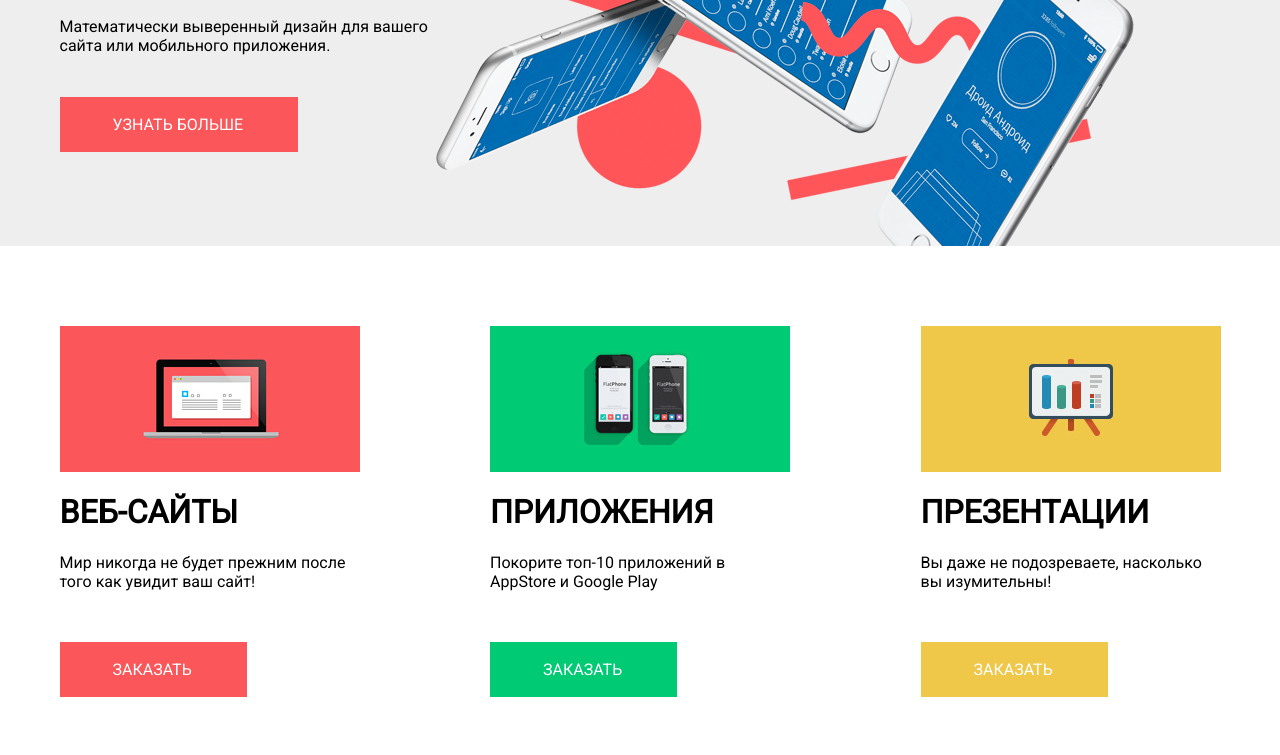
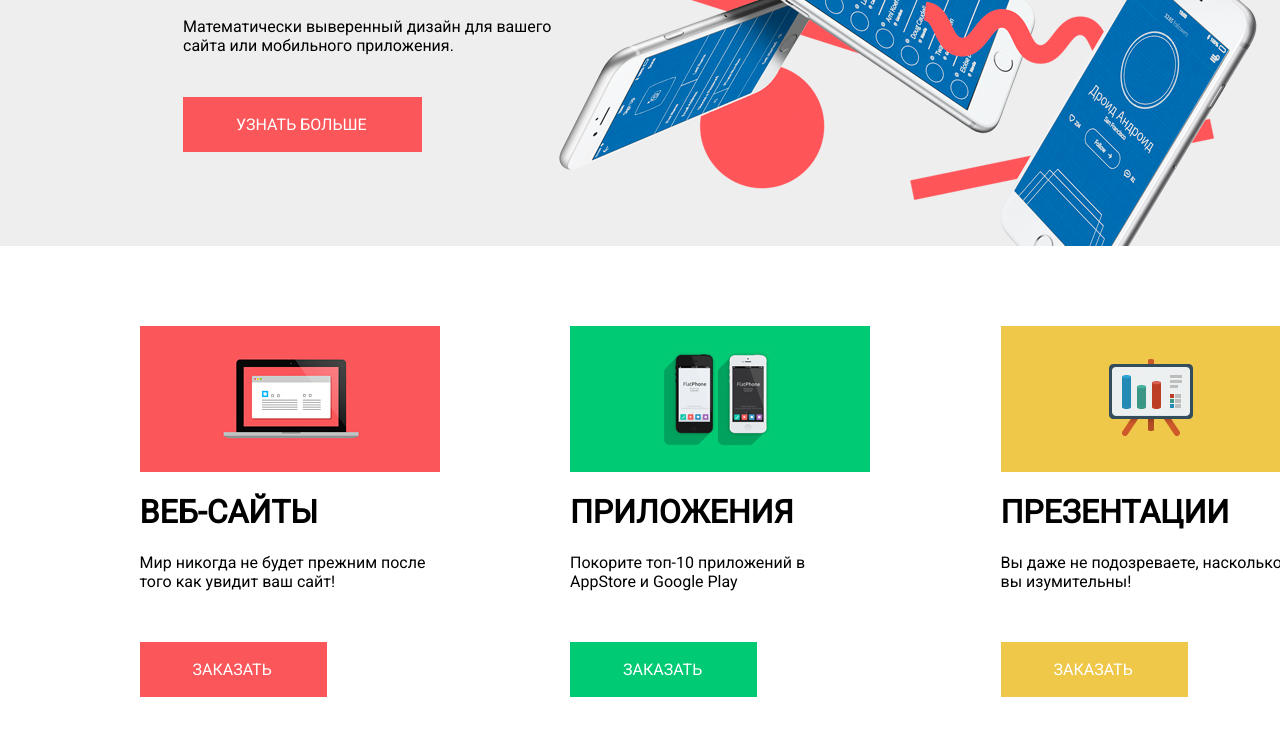
Before and after one commit to Ginny5555/Nerds, a plain HTML site: page index.html in a window 1280 px wide. Shown: the part 297-1052 px from the top of the page. Drawn offline with Linux system fonts and the light colour scheme.

Commit message:
fix content

```diff
--- a/style.css
+++ b/style.css
@@ -6,9 +6,10 @@ body {
   margin: 0 auto;
   background: #fff;
   padding: 0px;
+  display: inline-flex;
+  flex-direction: column;
 }
 .container {
-  width: 100%;
   max-width: 1161px;
   margin: 0 auto;
 }
```
